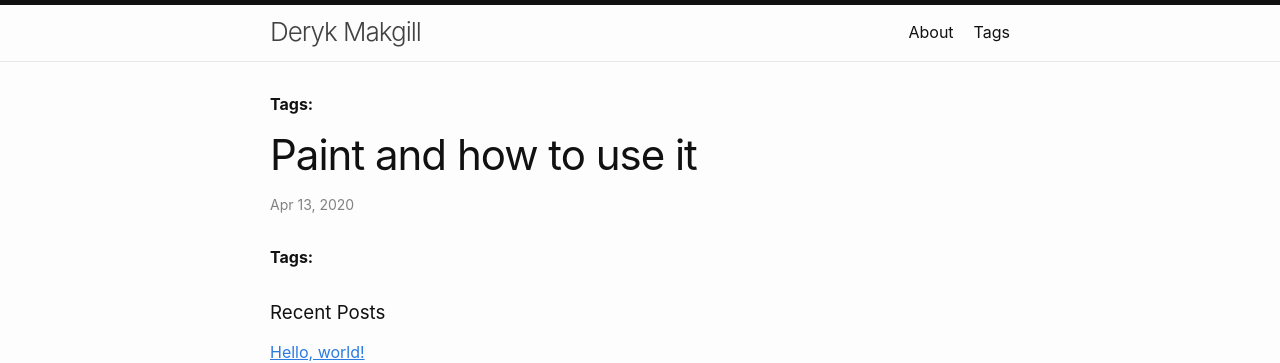
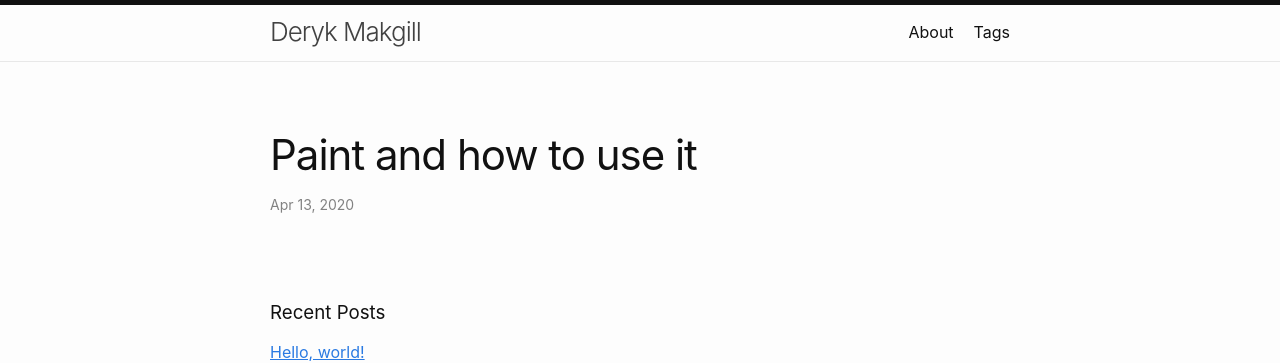
Before and after one commit to derykmakgill/krawisz, a Jekyll site: the page built from _posts/2020-04-13-paint.md, in a window 1280 px wide. Shown: the top 363 px of the page. Built offline with Jekyll 4.4.1, drawn with Linux system fonts in a browser that asks for light colours; comment, search, counter and statistics services are not loaded.

Commit message:
Update tags.html

```diff
--- a/_includes/tags.html
+++ b/_includes/tags.html
@@ -1,5 +1,5 @@
 <ul class="tag">
-  <li class="tag__item"><strong>Tags: </strong></li>
+  <li class="tag__item"></li>
   {% for tag in page.tags %}
     <li class="tag__item"><a href="{{ site.url }}/tag/{{ tag | downcase }}" title="{{ tag }}">#{{ tag | replace: '-', ' ' }}</a></li>
   {% endfor %}
```
